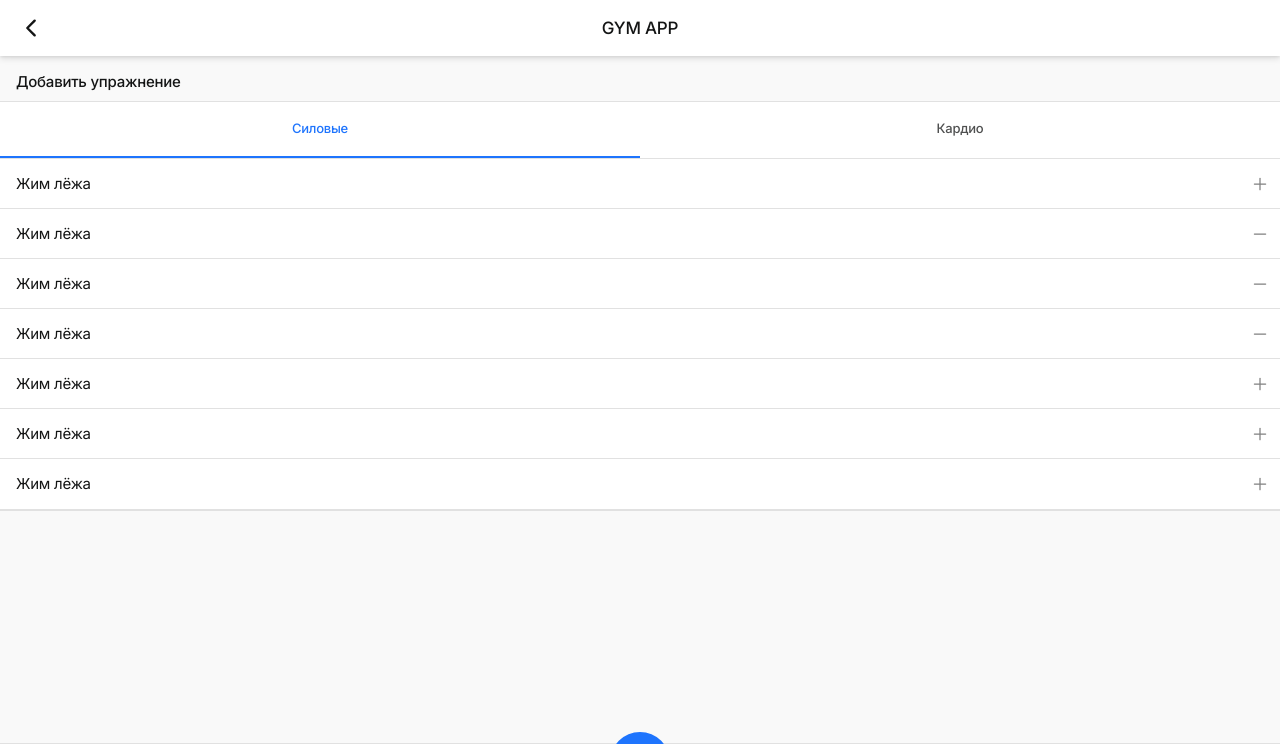
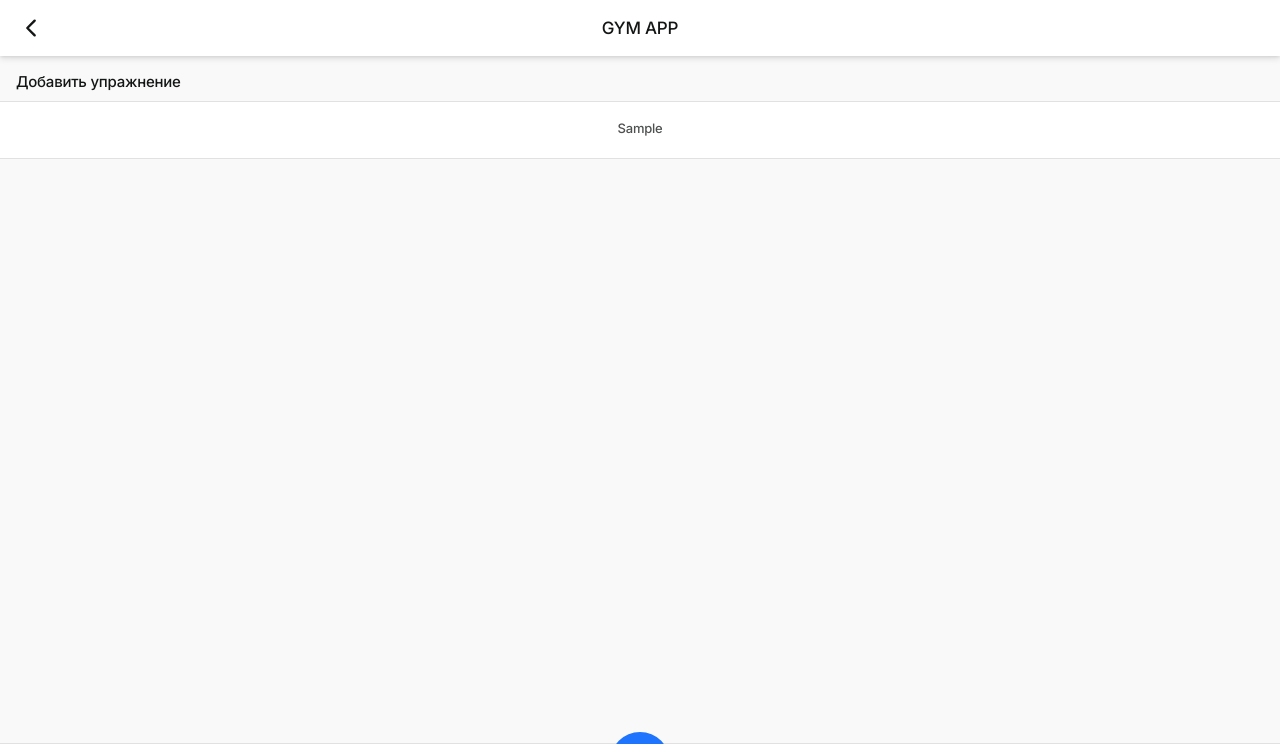
Before and after one commit to Egkurilov/Boss_of_the_gym, a Django app: page /catalog in a window 1280 px wide. Shown: the top 744 px of the page. Run offline with Django 4.2, Linux system fonts and the light colour scheme; tables that the repository leaves empty hold one stand-in row (values such as "Sample post"); some libraries are stand-ins or nearby versions.

Commit message:
big patch

```diff
--- a/boss_of_the_gym/settings.py
+++ b/boss_of_the_gym/settings.py
@@ -58,7 +58,7 @@ MIDDLEWARE = [
     'django.middleware.security.SecurityMiddleware',
     'django.contrib.sessions.middleware.SessionMiddleware',
     'django.middleware.common.CommonMiddleware',
-    'django.middleware.csrf.CsrfViewMiddleware',
+    #'django.middleware.csrf.CsrfViewMiddleware',
     'django.contrib.auth.middleware.AuthenticationMiddleware',
     'django.contrib.messages.middleware.MessageMiddleware',
     'django.middleware.clickjacking.XFrameOptionsMiddleware',
--- a/gym_app/urls.py
+++ b/gym_app/urls.py
@@ -1,8 +1,9 @@
 from django.urls import path
-from gym_app.views import CatalogView, AddView
+from gym_app.views import CatalogView, AddView, ExerciseToUser
 
 urlpatterns = [
-    path("", CatalogView.as_view()),
+    #path("", CatalogView.as_view()),
     path("catalog", CatalogView.as_view()),
     path("add", AddView.as_view()),
+    path("task/add", ExerciseToUser.as_view()),
 ]
--- a/gym_app/views.py
+++ b/gym_app/views.py
@@ -1,11 +1,30 @@
 from django.shortcuts import render
 from django.http import HttpResponse
 from django.views import View
+from exercises.models import ExerciseList
+
 
 class CatalogView(View):
     def get(self, request):
-        return render(request, 'gym_app/main_page.html')
+        exercises = ExerciseList.objects.select_related('type').values("type__typecode", "type__type",
+                                                                       "type__exerciselist__name", "type_id").distinct()
+        print(exercises)
+        exercise = {}
+        for ex in exercises:
+            exercise.setdefault(ex['type__typecode'], {'name': ex['type__type'], 'data': []})
+            exercise[ex['type__typecode']]['data'].append(ex)
+
+        print(exercise)
+        return render(request, 'gym_app/main_page.html', context={'exercise': exercise})
+
 
 class AddView(View):
     def get(self, request):
         return render(request, 'gym_app/add_execises.html')
+
+
+class ExerciseToUser(View):
+    def post(self, request):
+        print(request.POST)
+
+        return render(request, 'gym_app/add_execises.html')
--- a/static/assets/js/script.js
+++ b/static/assets/js/script.js
@@ -33,3 +33,20 @@ const _noty = (type, message, time = 3000) => {
     }
 
 }
+$(document).on('click', ".exersise-to-user", function (e) {
+    $this = $(this)
+    e.preventDefault()
+    $('#DialogBasic').modal('show').find(`input[name="ex-id"]`).val($(this).data('exersise-id'));
+    $('#DialogBasic').find(".modal-body").text(`Вы хотите добавить упражнение "${$this.text()}" в свой список упражнений?`)
+}).on('submit', '#useradd-ex-form', function (e) {
+    e.preventDefault()
+    $.post("task/add", $("#useradd-ex-form").serialize(), function (response, textStatus, jqXHR) {
+        if (response.success === false) {
+            return _noty(response.message, 'error');
+        }
+        $this.parents('.task-item').slideUp("fast", function () {
+            $(this).remove()
+        })
+        return _noty(response.message, 'success');
+    }, "json");
+})
--- a/template/gym_app/main_page.html
+++ b/template/gym_app/main_page.html
@@ -17,33 +17,28 @@
             <div class="section-title">Добавить упражнение</div>
             <div class="wide-block full">
 
+
                 <ul class="nav nav-tabs lined" role="tablist">
-                    <li class="nav-item">
-                        <a class="nav-link active" data-toggle="tab" href="#strength" role="tab" aria-selected="true">
-                            Силовые
+                    {% for key, value in  exercise.items %}
+                   <li class="nav-item">
+                        <a class="nav-link" data-toggle="tab" href="#{{ key }}" role="tab" aria-selected="true">
+                            {{ value.name }}
                         </a>
                     </li>
-                    <li class="nav-item">
-                        <a class="nav-link" data-toggle="tab" href="#cardio" role="tab" aria-selected="false">
-                            Кардио
-                        </a>
-                    </li>
+                     {% endfor %}
                 </ul>
+
+
                 <div class="tab-content">
-                    <div class="tab-pane fade active show" id="strength" role="tabpanel">
+                {% for key, value in  exercise.items %}
+                    <div class="tab-pane fade" id="{{ key }}" role="tabpanel">
                         <ul class="listview link-listview calalog">
-                            <li><a href="#" data-toggle="modal" data-target="#DialogBasic">Жим лёжа</a></li>
-                            <li class="remove"><a href="#">Жим лёжа</a></li>
-                            <li class="remove"><a href="#">Жим лёжа</a></li>
-                            <li class="remove"><a href="#">Жим лёжа</a></li>
-                            <li><a href="#">Жим лёжа</a></li>
-                            <li><a href="#">Жим лёжа</a></li>
-                            <li><a href="#">Жим лёжа</a></li>
+                            {% for value in value.data %}
+                            <li><a href="#"  class="exersise-to-user" data-exersise-id="{{ value.type_id }}">{{ value.type__exerciselist__name }}</a></li>
+                            {% endfor %}
                         </ul>
                     </div>
-                    <div class="tab-pane fade" id="cardio" role="tabpanel">
-                        Содержимое
-                    </div>
+                    {% endfor %}
                 </div>
 
             </div>
@@ -61,7 +56,12 @@
                     <div class="modal-footer">
                         <div class="btn-inline">
                             <a href="#" class="btn btn-text-secondary" data-dismiss="modal">ЗАКРЫТЬ</a>
-                            <a href="#" class="btn btn-text-primary" data-dismiss="modal">ДОБАВИТЬ</a>
+                                <form action="#" id="useradd-ex-form">
+                                <input type="hidden" name="ex-id" value="">
+                                    <button type="submit" class="btn btn-text-primary" data-bs-dismiss="modal">
+                                    Добавить
+                                    </button>
+                            </form>
                         </div>
                     </div>
                 </div>
```
Also changed, not shown: account/views.py (+5 -5 lines), exercises/models.py (+11 -7 lines), exercises/migrations/0001_initial.py, exercises/migrations/0002_alter_exercise_table.py, exercises/migrations/0003_alter_exercise_type.py, exercises/migrations/0004_exerciselist_delete_exercise.py (added), exercises/migrations/0005_alter_exerciselist_table.py (added), exercises/migrations/0006_exercisetype_remove_exerciselist_typecode_and_more.py (added).
